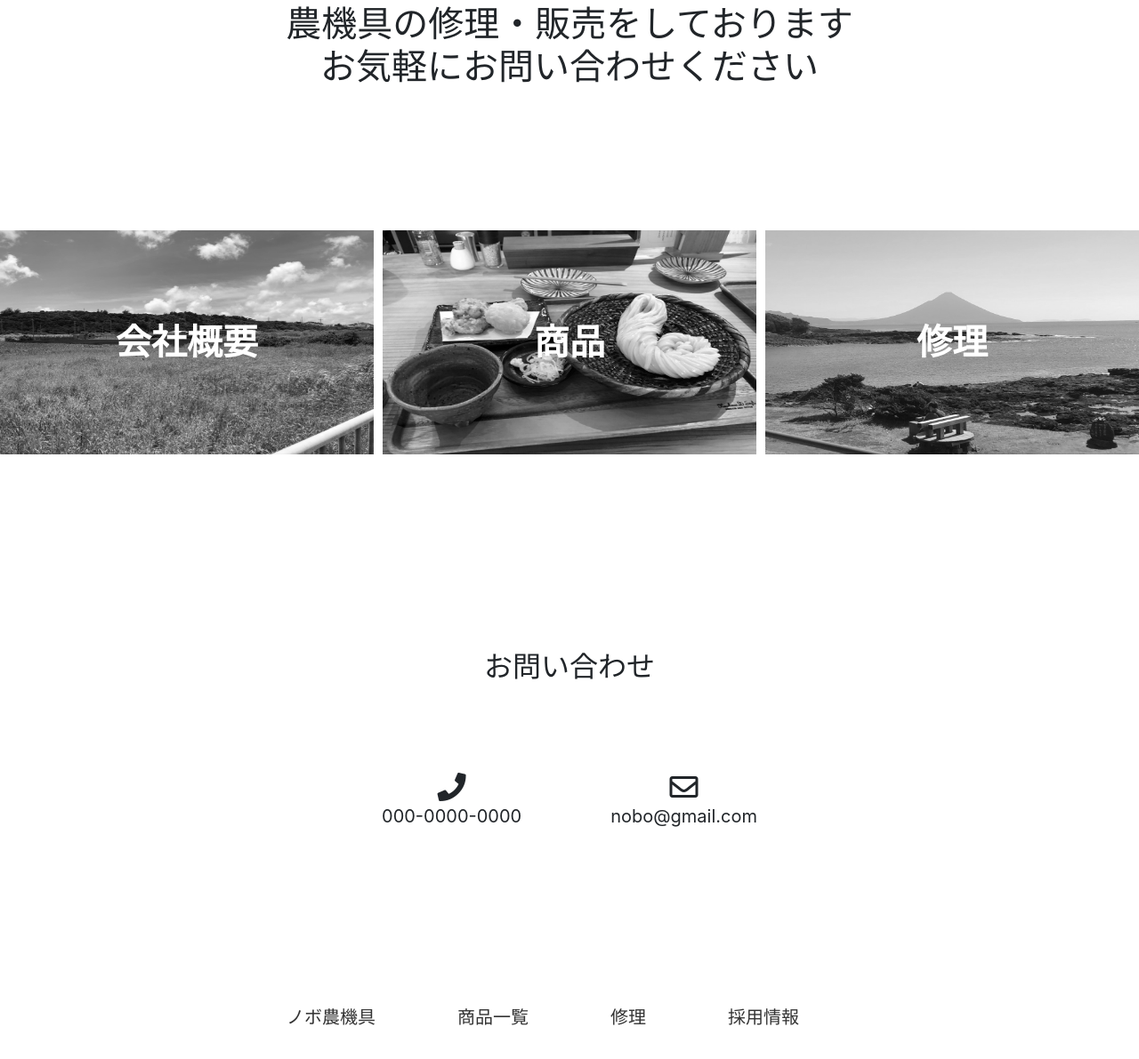
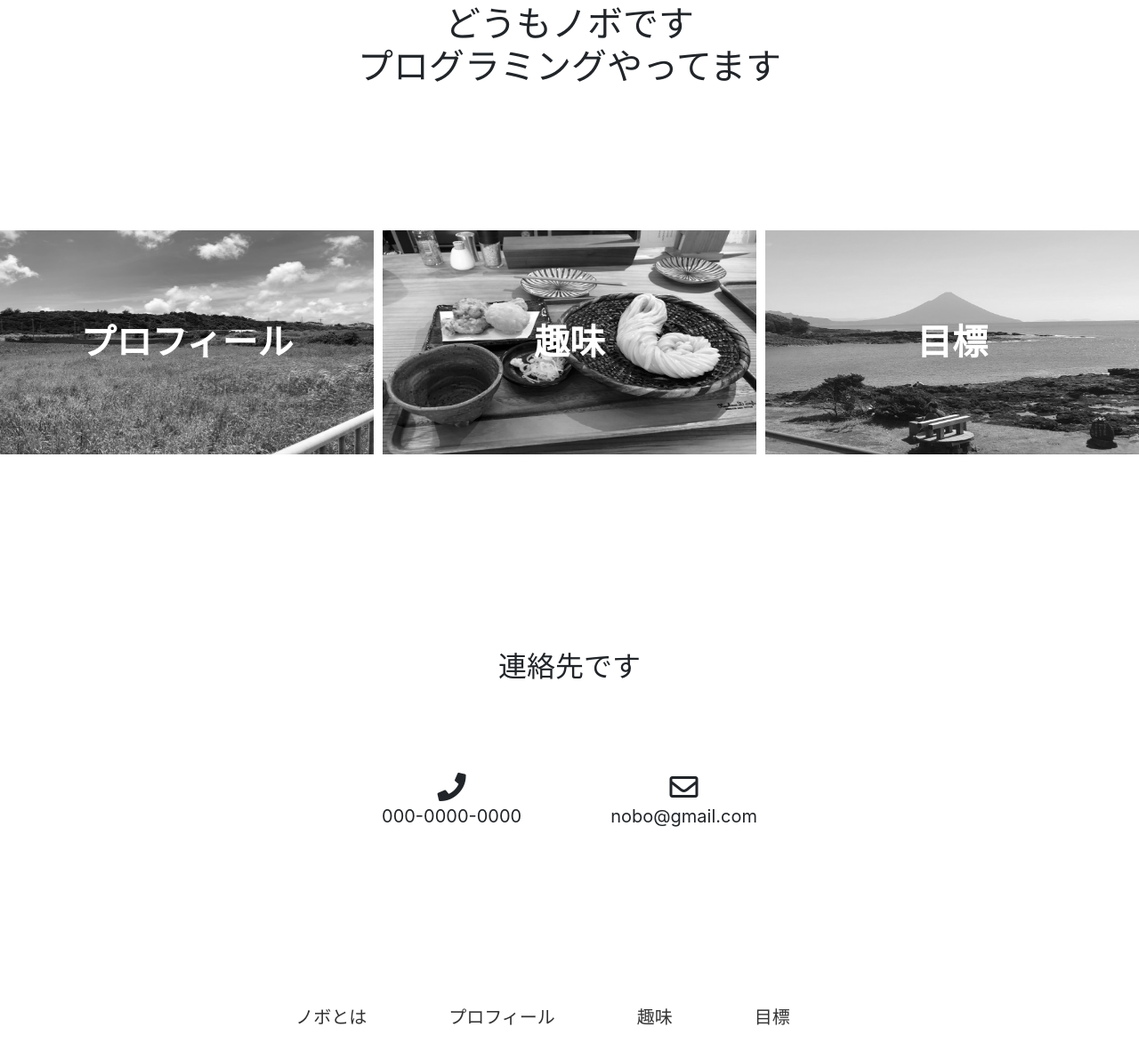
Before and after one commit to Hitoshi-Noborikawa/nobo-homepage, a plain HTML site: page index.html in a window 1280 px wide. Shown: the part 773-1964 px from the top of the page at 89% size. Drawn offline with nearby package versions, Linux system fonts and the light colour scheme.

Commit message:
index.html 変更

```diff
--- a/index.html
+++ b/index.html
@@ -14,13 +14,13 @@
     <!-- sytle CSS -->
     <script src="https://ajax.googleapis.com/ajax/libs/jquery/3.2.1/jquery.min.js" crossorigin="anonymous"></script>
 
-    <title>ノボ農機具</title>
+    <title>どうもノボです</title>
   </head>
   <body class="fadeout">
     <div class="grid">
       <div id="logo-loader" class="logo-open">
         <div class="f-logo">
-          <span>ノボ農機具</span>
+          <span>ノボとは</span>
         </div>
       </div>
       <div class="span-col-3">
@@ -33,16 +33,16 @@
           <nav id="global-navi">
             <ul class="nav justify-content-center">
                 <li class="nav-item">
-                    <a class="nav-link" href="./index.html" >ノボ農機具</a>
+                    <a class="nav-link" href="./index.html" >ノボとは</a>
                 </li>
                 <li class="nav-item">
-                  <a class="nav-link" href="" >商品一覧</a>
+                  <a class="nav-link" href="" >プロフィール</a>
                 </li>
                 <li class="nav-item">
-                  <a class="nav-link" href="">修理</a>
+                  <a class="nav-link" href="">趣味</a>
                 </li>
                 <li class="nav-item">
-                  <a class="nav-link" href="">採用情報</a>
+                  <a class="nav-link" href="">目標</a>
                 </li>
             </ul>
           </nav>
@@ -56,28 +56,28 @@
         </div>
       </div>
         <div class="span-col-3">
-            <h1 class="maintitle">農機具の修理・販売をしております<br/>お気軽にお問い合わせください<br/></h1>
+            <h1 class="maintitle">どうもノボです<br/>プログラミングやってます<br/></h1>
         </div>
           <div class="zoom-grayscale">
               <div class="zoom-grayscale-image">
-                  <a href="./information.html" class="zoom-grayscale-link">会社概要</a>
+                  <a href="./information.html" class="zoom-grayscale-link">プロフィール</a>
                   <img src="./img/img03.jpeg" alt="" class="zoom-grayscale-photo">
               </div>
           </div>
           <div class="zoom-grayscale">
               <div class="zoom-grayscale-image">
-                  <a href="./merchandise.html" class="zoom-grayscale-link">商品</a>
+                  <a href="./merchandise.html" class="zoom-grayscale-link">趣味</a>
                   <img src="./img/img04.jpeg" alt="" class="zoom-grayscale-photo">
               </div>
           </div>
           <div class="zoom-grayscale">
               <div class="zoom-grayscale-image">
-                  <a href="./repaire.html" class="zoom-grayscale-link">修理</a>
+                  <a href="./repaire.html" class="zoom-grayscale-link">目標</a>
                   <img src="./img/img05.jpeg" alt="" class="zoom-grayscale-photo">
               </div>
           </div>
           <div class="span-col-3" style="margin-top: 100px;">
-              <h2 class="subtitle">お問い合わせ</h2>
+              <h2 class="subtitle">連絡先です</h2>
               <div class="inquiry">
                 <div class="phone">
                   <i class="fas fa-phone" style="font-size: 2em;"></i>
@@ -93,16 +93,16 @@
             <div class="footer">
               <ul class="nav justify-content-center">
                 <li class="nav-item">
-                    <a class="nav-link" href="./index.html" >ノボ農機具</a>
+                    <a class="nav-link" href="./index.html" >ノボとは</a>
                 </li>
                 <li class="nav-item">
-                  <a class="nav-link" href="" >商品一覧</a>
+                  <a class="nav-link" href="" >プロフィール</a>
                 </li>
                 <li class="nav-item">
-                  <a class="nav-link" href="">修理</a>
+                  <a class="nav-link" href="">趣味</a>
                 </li>
                 <li class="nav-item">
-                  <a class="nav-link" href="">採用情報</a>
+                  <a class="nav-link" href="">目標</a>
                 </li>
               </ul>
             </div>
```
